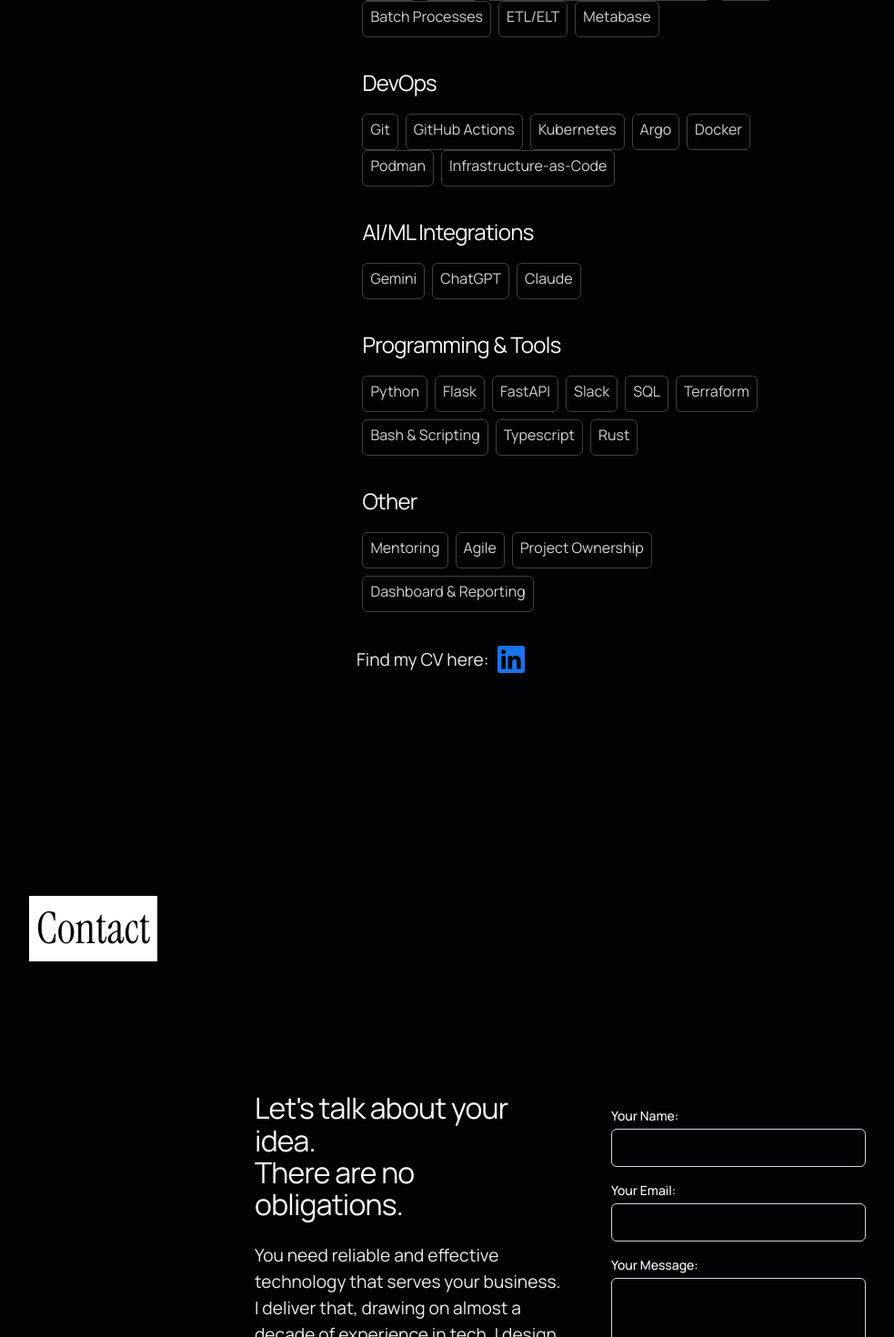
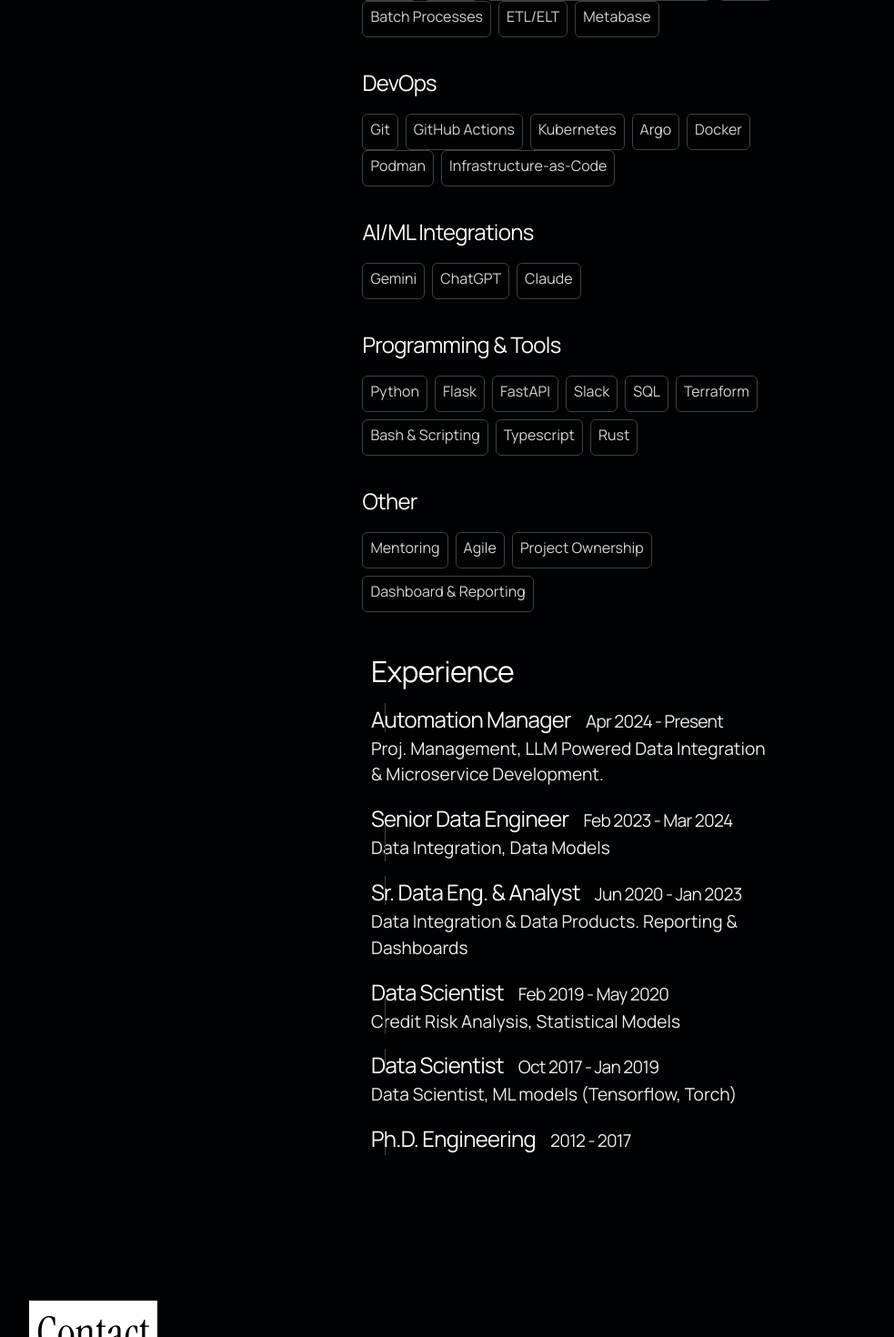
Before and after one commit to gabrielecodes/9bitssystems, a Next.js app: page / in a window 1280 px wide. Shown: the part 3428-4898 px from the top of the page at 91% size, without its empty margins (8-991 px from the left). Built offline with nearby package versions, Linux system fonts and the light colour scheme.

Commit message:
update experience

```diff
--- a/src/app/about/page.tsx
+++ b/src/app/about/page.tsx
@@ -21,7 +21,7 @@
         About
       </h1>
 
-      <div className="my-20 h-full xl:flex flex-col items-end">
+      <div className="mt-20 h-full xl:flex flex-col items-end">
         <div className="w-full xl:h-1/2 xl:block hidden"></div>
         <div className="xl:w-full xl:h-full gap-x-8 px-4 flex flex-col items-center">
           <h2 className="xl:w-2/5 w-full mb-10">Want to work with me? I specialize in Data Engineering and Cloud Architecture</h2>
@@ -123,13 +123,12 @@
         </div>
         {/* */}
 
-        <div className="xl:w-2/5 w-full xl:h-full gap-x-2 mx-auto flex items-center">
+        {/* <div className="xl:w-2/5 w-full xl:h-full gap-x-2 mx-auto flex items-center">
           <p className="xl:ml-0 ml-4 w-fit">Find my CV here:</p>
           <Link href={"https://www.linkedin.com/in/gabriele-costanza/"} target="_blank">
             <LinkedIn />
           </Link>
-        </div>
-
+        </div> */}
 
         {/* <div className="mt-40 mx-auto xl:flex hidden xl:flex-col items-end justify-end">
           <div id="top-row" className="xl:w-full w-0 grid grid-cols-7 justify-start items-end border-b border-border">
@@ -146,9 +145,9 @@
         </div> */}
       </div>
 
-      {/* <div className="xl:hidden">
+      <div className="xl:w-2/5 w-full mx-auto">
         <AllExperience />
-      </div> */}
+      </div>
     </section>
   );
 }
@@ -199,7 +198,7 @@
         <div className="w-4 h-4 top-3 -left-[calc(2rem+1px)] absolute rounded-full bg-background border border-foreground flex group-hover:bg-blue-neon group-hover:border-blue-neon transition-color duration-300 ease-in-out" />
         Sr. Data Eng. & Analyst<p className="xl:ml-4 inline-block">Jun 2020 - Jan 2023</p>
       </h3>
-      <p>Data Integration & Data Products. Reporting & Dashboards. Apple Pay Feature Data Integration.</p>
+      <p>Data Integration & Data Products. Reporting & Dashboards</p>
     </div>
   );
 }
@@ -255,7 +254,7 @@
 function AllExperience() {
   return (
     <div id="left-column" className="w-full px-4 flex flex-col gap-y-4 xl:border-0 border-t border-border">
-      <h2 className="mt-4">Curriculum</h2>
+      <h2 className="mt-4">Experience</h2>
       <Experience1 />
       <Experience2 />
       <Experience3 />
```
